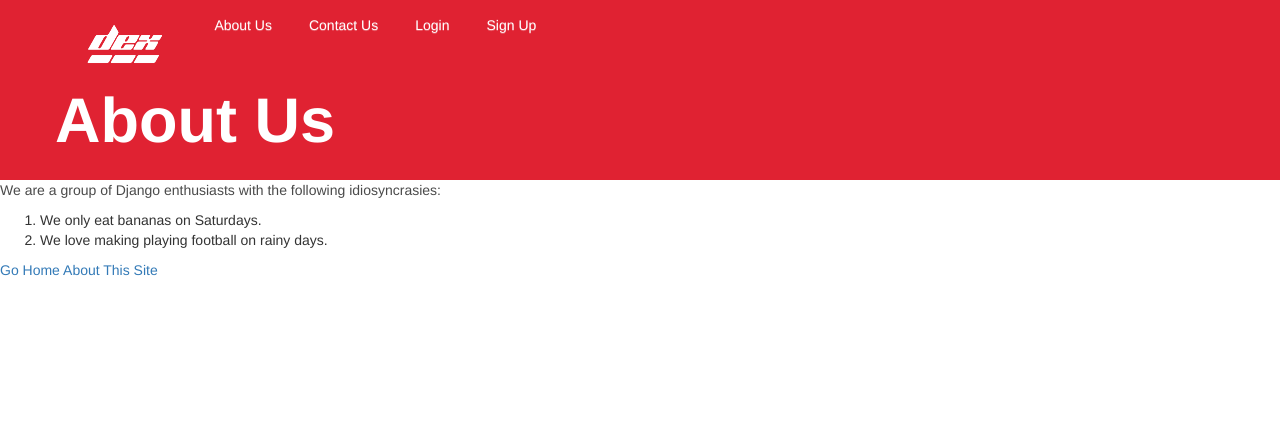
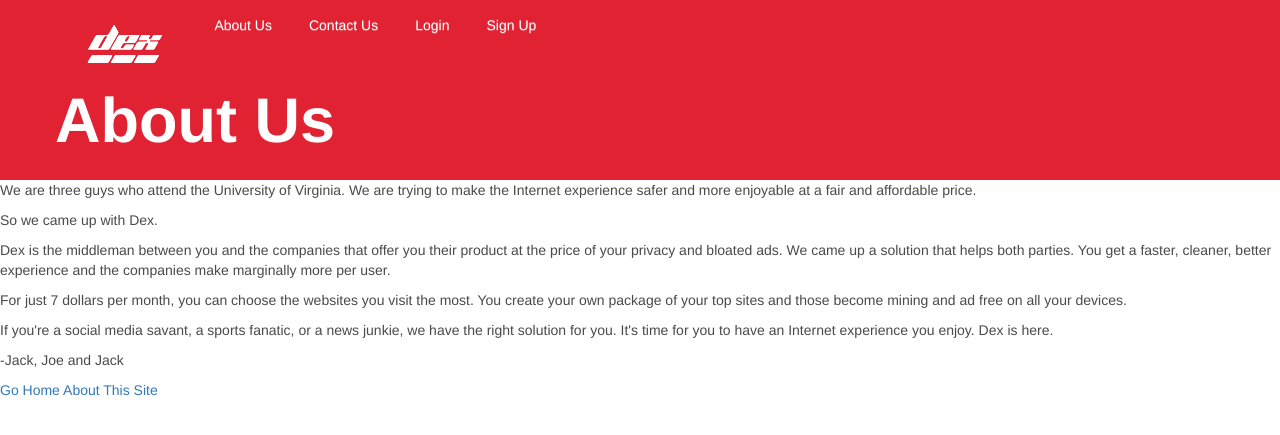
Before and after one commit to JackShort/dex, a Django app: page /about/ in a window 1280 px wide. Shown: the top 435 px of the page. Run offline with Django 3.2, Linux system fonts and the light colour scheme; some libraries are stand-ins or nearby versions.

Commit message:
About Page
Added description for about

```diff
--- a/landing/templates/about.html
+++ b/landing/templates/about.html
@@ -12,12 +12,24 @@
 	</div>
 
     <p>
-        We are a group of Django enthusiasts with the following idiosyncrasies:
-            <ol>
-            <li>We only eat bananas on Saturdays.</li>
-            <li>We love making playing football on rainy days.</li>
-        </ol>
+        We are three guys who attend the University of Virginia. We are trying to make the Internet experience safer and more enjoyable at a fair and affordable price.
     </p>
+    <p>
+        So we came up with Dex.
+    </p>
+    <p>
+        Dex is the middleman between you and the companies that offer you their product at the price of your privacy and bloated ads. We came up a solution that helps both parties. You get a faster, cleaner, better experience and the companies make marginally more per user.
+    </p>
+    <p>
+        For just 7 dollars per month, you can choose the websites you visit the most. You create your own package of your top sites and those become mining and ad free on all your devices.
+    </p>
+    <p>
+        If you're a social media savant, a sports fanatic, or a news junkie, we have the right solution for you. It's time for you to have an Internet experience you enjoy. Dex is here.
+    </p>
+    <p>
+        -Jack, Joe and Jack
+    </p>
+
     <a href="{% url 'home' %}">Go Home</a>
     <a href="{% url 'about' %}">About This Site</a>
 {% endblock %}
```
